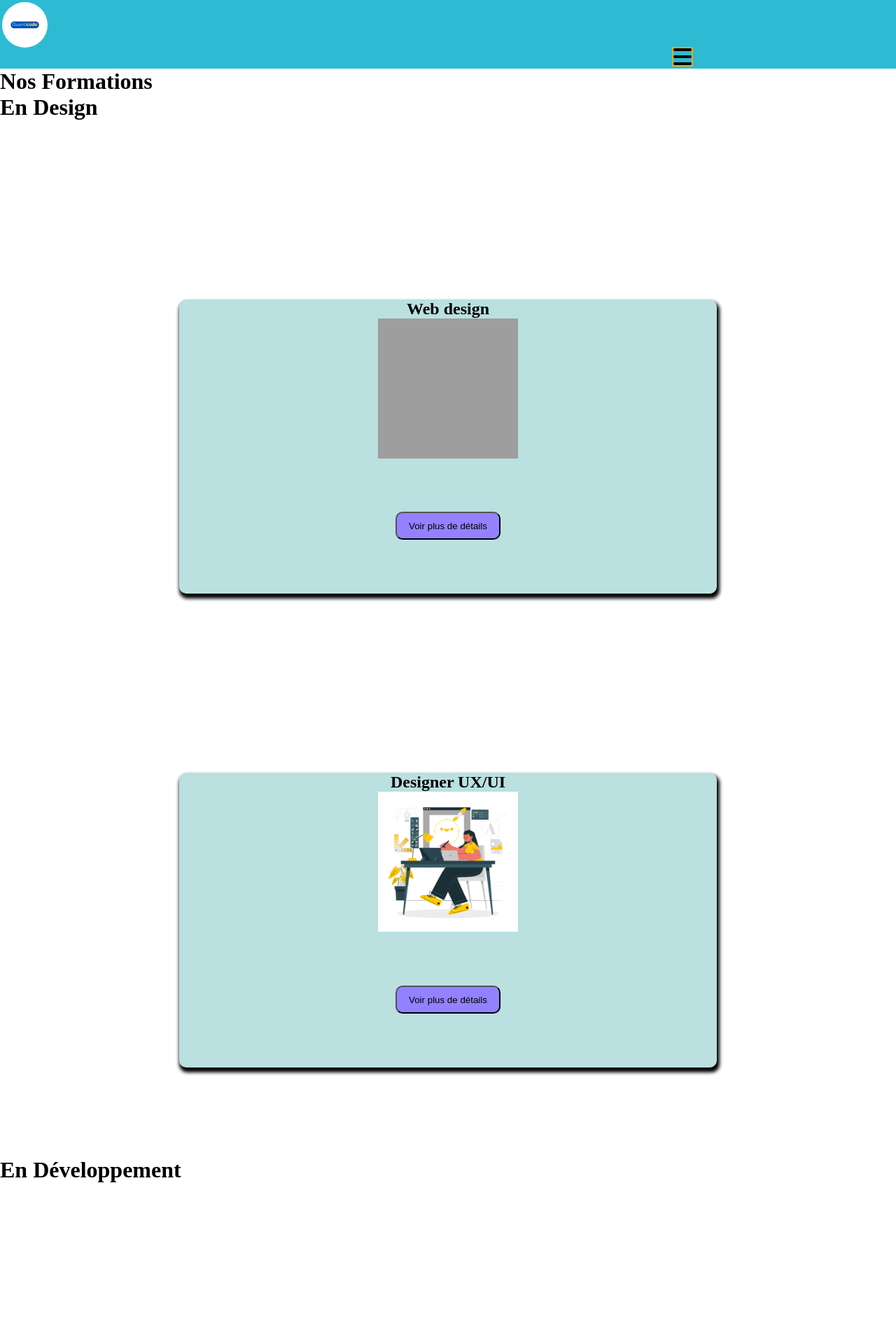
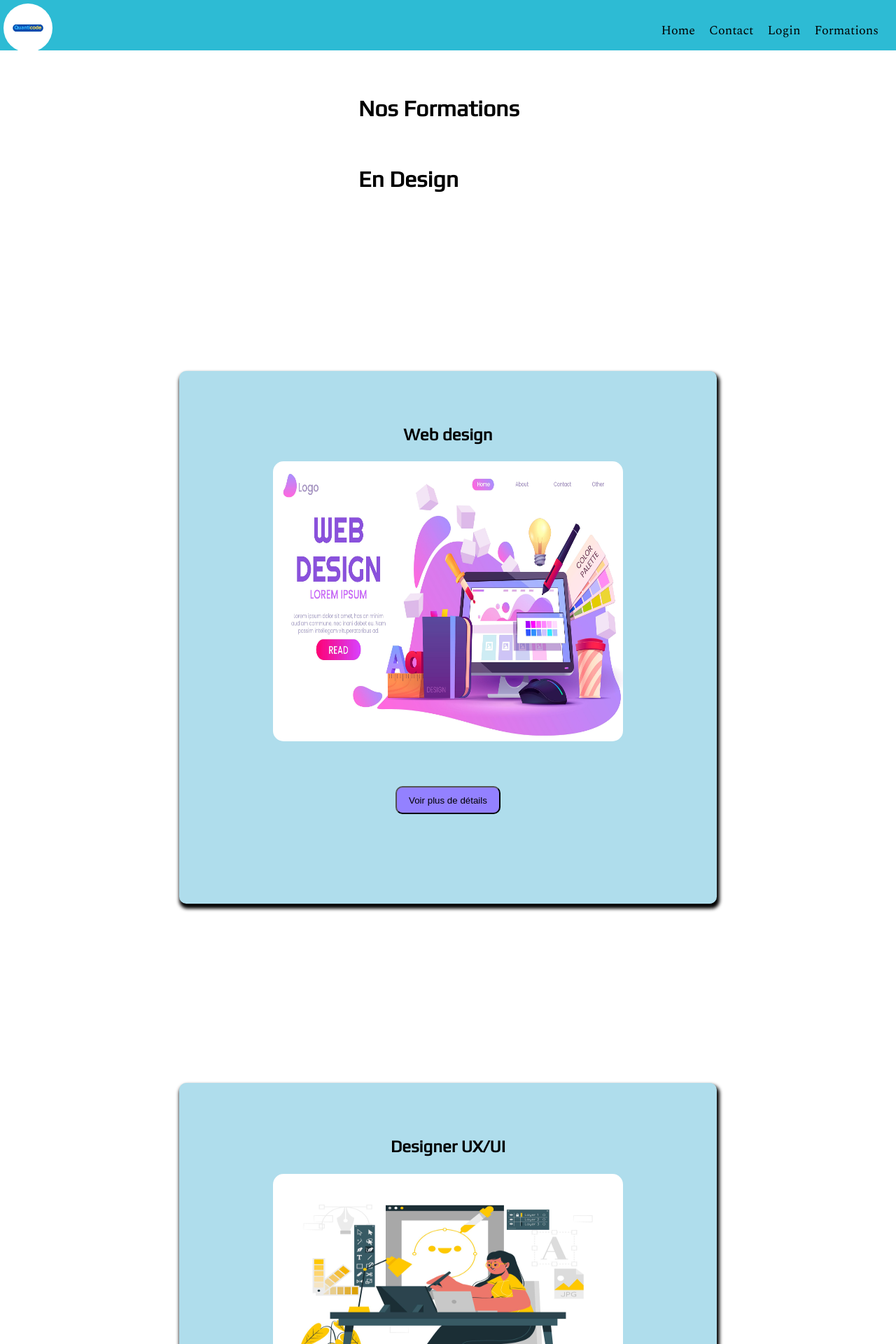
Before and after one commit to SoleneVandercruyssen/Projet2, a PHP site: page /formations.html in a window 1280 px wide. Shown: the top 1920 px of the page at 70% size. Run offline with PHP 8.4, Linux system fonts and the light colour scheme; grey boxes are pictures that could not be loaded.

Commit message:
docs: page formation et login mise en page

```diff
--- a/formations.css
+++ b/formations.css
@@ -10,6 +10,7 @@
     --blue: #2DBBD4;
     --yellow: #F5CB5C;
     --lightblue: #BAE0E0;
+    --bluelighter: #afddec;
     --purple: #9381FF;
 }
 
@@ -33,8 +34,6 @@
         height: 100vh;
     }
 
-}
-
 /* ! Header */
 
 
@@ -49,14 +48,12 @@ header{
 
 
 
-}
-
-.logo_img {
+    img{
         width: 65px;
         height: 65px;
         border-radius: 50%;
     }
-
+}
 
 .burger-container {
     cursor: pointer;
@@ -66,18 +63,17 @@ header{
     gap: 6px;
     margin-left: 70%;
     margin-top: 5%;
-    border: 2px solid orange;
 }
 
 
 .nav {
     display: none;
     position: absolute;
-    top: 55px;
+    top: 70px;
     right: 0;
     width: 100%;
     background-color: #2DBBD4;
-    z-index: 4;
+    z-index: 1;
 }
 
 #burger-toggle:checked ~ .nav {
@@ -108,40 +104,135 @@ nav li{
 nav a{
     position: relative;
     right: 0;
+    padding: 5px;
     text-decoration: none;
     color: black;
     font-size: large;
     display: inline-block;
+}
+
+nav a:hover{
+    color: white;
+    transition: all 0.3s cubic-bezier(0.25, 0.8, 0.25, 1);
+    text-decoration: underline;
+}
 
 }
 
+/* ! Fin Version Mobile */
+
+/* ! Version desktop */
+@media screen and (min-width: 1000px) and (max-width: 1990px) {
+
+    body{
+        width: 100%;
+        height: 100vh;
+    }
+
+/* ! Header */
+
+
+header{
+    display: flex;
+    flex-direction: row;
+    background-color: var(--blue);
+    width: 100%;
+    height: 9vh;
+    padding: 5px;
+    grid-area: header;
+    transition: all 0.3s cubic-bezier(0.25, 0.8, 0.25, 1);
+
+    img {
+        width: 70px;
+        height: 70px;
+        border-radius: 50%;
+    }
+}
+
+.burger-container {
+    display: none;
+}
+
+
+.nav {
+    display: flex;
+    justify-content: right;
+    align-items: center;
+    position: absolute;
+    top: 20px;
+    width: 100%;
+}
+
+#burger-toggle:checked ~ .nav {
+    display:none;
+}
+
+.burger-line {
+    display: none;
+}
+
+
+nav ul{
+    width: 100%;
+    display: flex;
+    flex-direction: row;
+    justify-content: center;
+    align-items: center;
+    position: relative;
+}
+
+nav li{
+    font-family: Spectral;
+    font-weight: 500;
+    position: relative;
+    display: flex;
+    justify-content: space-evenly;
+    align-items: center;
+    right: 20px;
+    padding: 10px;
+    list-style-type: none;
+}
+
+nav a{
+    width: 100%;
+    height: 30px;
+    position: relative;
+    text-decoration: none;
+    color: black;
+    font-size: large;
+    display: inline-block;
+}
+
 nav a:hover{
-    background-color: #2DBBD4;
-    color: #000000;
-    transition: background 0.3s, color 0.3s;
+    color: #ffffff;
+    transition: all 0.3s cubic-bezier(0.50, 1, 0.50, 2);
     text-decoration: underline;
+
 }
+
 
 /* ! MAIN */
 
-/* h1, h2{
+h1, h2{
 font-family: Play;
 
-} */
+}
 
-/* h1{
-    margin-left: 25%;
+h1{
+    margin-top: 5%;
+    margin-left: 40%;
 }
 
 
 h2{
-    margin-bottom: 10%;
-    margin-top: 10%;
-} */
+    margin-bottom: 4%;
+    margin-top: 2%;
+}
 
 img{
-    width: 200px;
-    height: 200px;
+    width: 500px;
+    height: 400px;
+    border-radius: 15px;
 }
 
 
@@ -149,21 +240,18 @@ img{
     margin-left: 20%;
 }
 
-/* .show{
-    display: none;
-} */
-
 .cards{
     display: flex;
     flex-direction: column;
     justify-content: center;
     align-items: center;
+    padding: 5%;
     width: 60%;
     margin-left: 20%;
     margin-right: 20%;
     margin-bottom: 10%;
     margin-top: 20%;
-    background-color: #BAE0E0;
+    background-color: var(--bluelighter);
     border-radius: 10px;
     box-shadow: 2px 5px 5px 2px;
 
@@ -181,11 +269,11 @@ button{
 
 
 .purple{
-    background-color: #9381FF;
+    background-color: var(--purple);
 }
 
 .yellow{
-    background-color: #F5CB5C;
+    background-color: var(--yellow);
 }
 
 .black{
@@ -298,3 +386,4 @@ dialog{
 
         }
 }
+}
--- a/formations.html
+++ b/formations.html
@@ -47,7 +47,7 @@
  <h1> En Design</h1>
 <div class="cards" id="first">
     <h2>Web design</h2>
-<img src="./images/2248604.jpg" alt="image vectorielle de design web">
+<img src="./images/5817154.jpg" alt="image vectorielle de design web">
 <button type="button" class="purple" id="1">Voir plus de détails</button>
 
 <dialog class="show">
--- a/login.html
+++ b/login.html
@@ -12,8 +12,8 @@
 <!-- Autre page : voir pour faire celle-ci en php : rediriger vers la page Plateforme-->
 
 <body>
- <!-- ! Menu burger  -->
-  <header>
+<!-- ! Menu burger  -->
+<header>
     <div id="flex">
         <div class="logo">
             <img src="./images/logo.png" alt="Logo de l'entreprise" class="logo_img">
--- a/plateforme.html
+++ b/plateforme.html
@@ -23,7 +23,8 @@
             <img src="./images/logo.png" alt="Logo de l'entreprise" class="logo_img">
         </div>
     </div>
-    <input type="checkbox" id="burger-toggle" hidden>
+    <!-- TODO icon utilisateur : liens déconnexion  -->
+    <!-- <input type="checkbox" id="burger-toggle" hidden>
 
     <label for="burger-toggle" class="burger-container">
         <div class="burger-line"></div>
@@ -41,7 +42,7 @@
                 </ul>
             </div>
         </nav>
-    </div>
+    </div> -->
 </header>
 <!-- ! Fin du Menu -->
 
@@ -50,6 +51,7 @@
 
 <!-- ! Mini Header -->
 <section id="plateforme_icons">
+
     <img src="./images/icons8-message-30.png" alt="icon_message">
     <img src="./images/icons8-language-50.png" alt="icon_langue">
 </section>
```
Also changed, not shown: login.css (+15 -12 lines), images/5817154.jpg (added).
